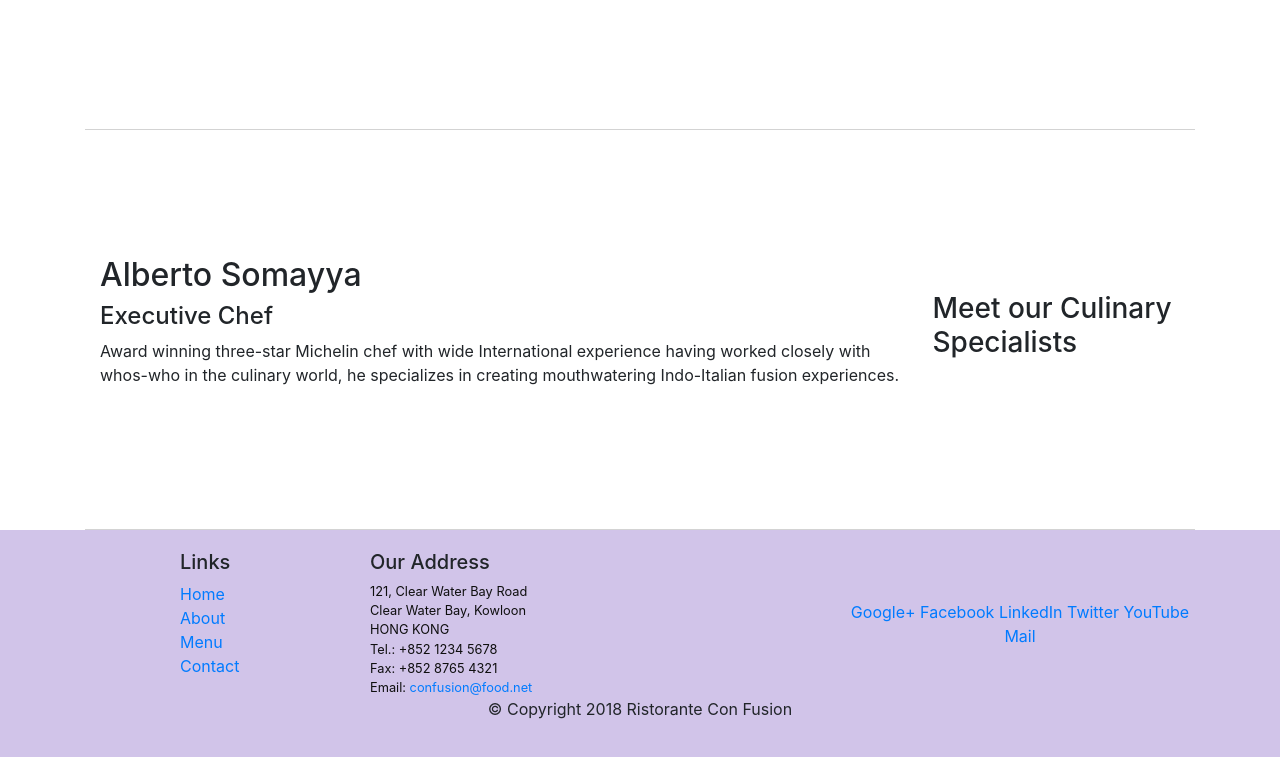
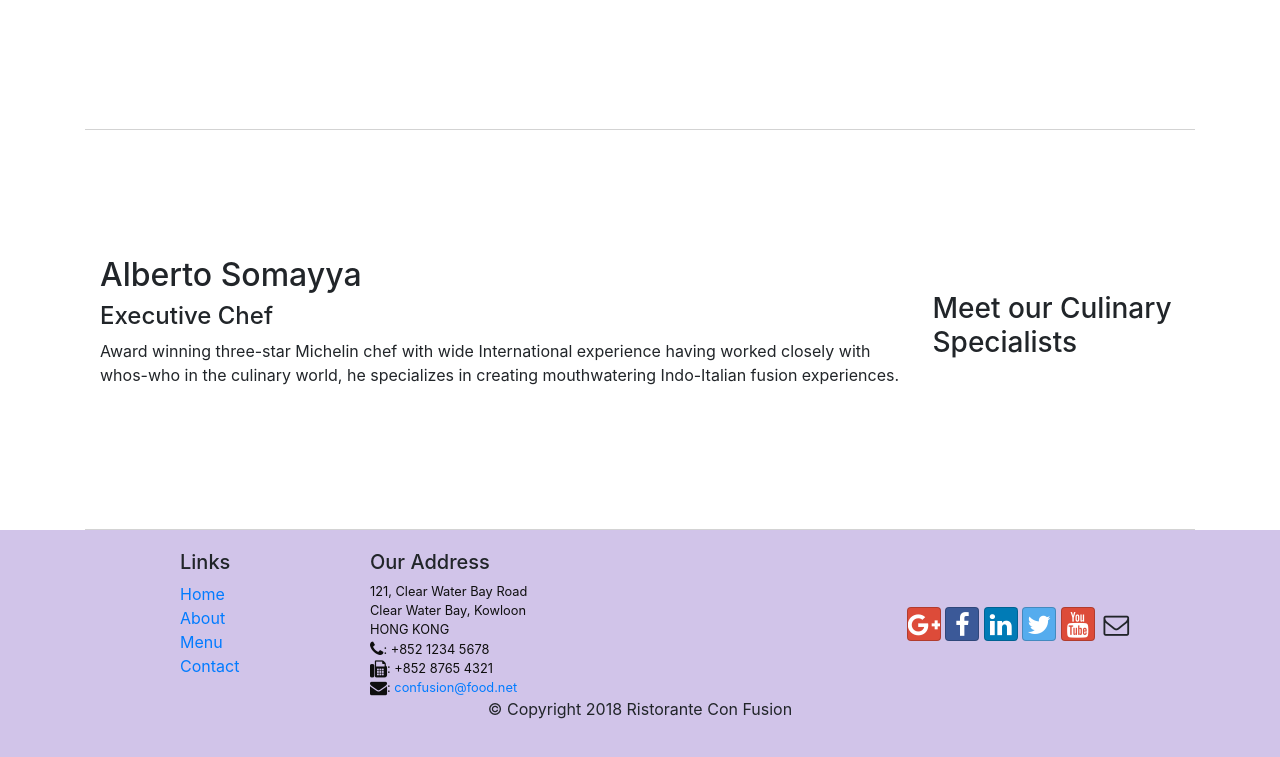
Before and after one commit to radeau/Coursera-Full-Stack-Web-Development, a website: page index.html in a window 1280 px wide. Shown: the part 1004-1761 px from the top of the page. Drawn offline with nearby package versions, Linux system fonts and the light colour scheme.

Commit message:
Icon Fonts

```diff
--- a/index.html
+++ b/index.html
@@ -10,6 +10,9 @@
         <!-- Bootstrap CSS -->
         <link rel="stylesheet" href="node_modules/bootstrap/dist/css/bootstrap.min.css">
         <link rel="stylesheet" href="css/style.css">
+
+        <link rel="stylesheet" href="node_modules/font-awesome/css/font-awesome.min.css">
+        <link rel="stylesheet" href="node_modules/bootstrap-social/bootstrap-social.css">
     <title>Ristorante Con Fusion</title>
 </head>
 
@@ -24,10 +27,10 @@
 
             <div class="collapse navbar-collapse" id="Navbar">
                 <ul class="navbar-nav mr-auto">
-                    <li class="nav-item active"><a href="#" class="nav-link">Home</a></li>
-                    <li class="nav-item"><a href="./aboutus.html" class="nav-link">About</a></li>
-                    <li class="nav-item"><a href="#" class="nav-link">Menu</a></li>
-                    <li class="nav-item"><a href="#" class="nav-link">Contact</a></li>
+                    <li class="nav-item active"><a class="nav-link" href="#"><span class="fa fa-home fa-lg"></span> Home</a></li>
+                    <li class="nav-item"><a class="nav-link" href="./aboutus.html"><span class="fa fa-info fa-lg"></span> About</a></li>
+                    <li class="nav-item"><a class="nav-link" href="#"><span class="fa fa-list fa-lg"></span> Menu</a></li>
+                    <li class="nav-item"><a class="nav-link" href="#"><span class="fa fa-address-card fa-lg"></span> Contact</a></li>
                 </ul>
             </div>
         </div>
@@ -98,19 +101,20 @@
 		              121, Clear Water Bay Road<br>
 		              Clear Water Bay, Kowloon<br>
 		              HONG KONG<br>
-		              Tel.: +852 1234 5678<br>
-		              Fax: +852 8765 4321<br>
-		              Email: <a href="mailto:confusion@food.net">confusion@food.net</a>
+                      <i class="fa fa-phone fa-lg"></i>: +852 1234 5678<br>
+                      <i class="fa fa-fax fa-lg"></i>: +852 8765 4321<br>
+                      <i class="fa fa-envelope fa-lg"></i>:
+                      <a href="mailto:confusion@food.net">confusion@food.net</a>
 		           </address>
                 </div>
                 <div class="col-12 col-sm-4 align-self-center">
                     <div class="text-center">
-                        <a href="http://google.com/+">Google+</a>
-                        <a href="http://www.facebook.com/profile.php?id=">Facebook</a>
-                        <a href="http://www.linkedin.com/in/">LinkedIn</a>
-                        <a href="http://twitter.com/">Twitter</a>
-                        <a href="http://youtube.com/">YouTube</a>
-                        <a href="mailto:">Mail</a>
+                        <a class="btn btn-social-icon btn-google" href="http://google.com/+"><i class="fa fa-google-plus"></i></a>
+                        <a class="btn btn-social-icon btn-facebook" href="http://www.facebook.com/profile.php?id="><i class="fa fa-facebook"></i></a>
+                        <a class="btn btn-social-icon btn-linkedin" href="http://www.linkedin.com/in/"><i class="fa fa-linkedin"></i></a>
+                        <a class="btn btn-social-icon btn-twitter" href="http://twitter.com/"><i class="fa fa-twitter"></i></a>
+                        <a class="btn btn-social-icon btn-google" href="http://youtube.com/"><i class="fa fa-youtube"></i></a>
+                        <a class="btn btn-social-icon" href="mailto:"><i class="fa fa-envelope-o"></i></a>
                     </div>
                 </div>
            </div>
--- a/package.json
+++ b/package.json
@@ -15,7 +15,9 @@
   },
   "dependencies": {
     "bootstrap": "^4.5.2",
+    "bootstrap-social": "^5.1.1",
+    "font-awesome": "^4.7.0",
     "jquery": "^3.3.1",
-    "popper.js": "^1.12.9"
+    "popper.js": "^1.16.1"
   }
 }
```
Also changed, not shown: aboutus.html (+17 -13 lines), 1 other file.
